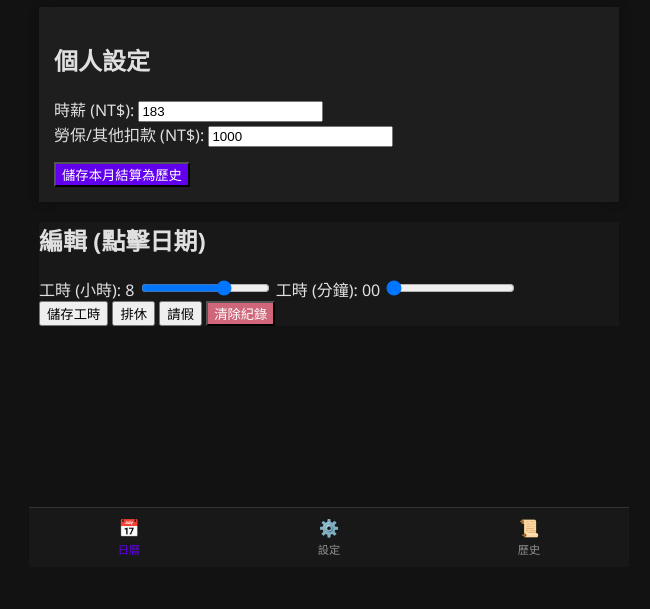
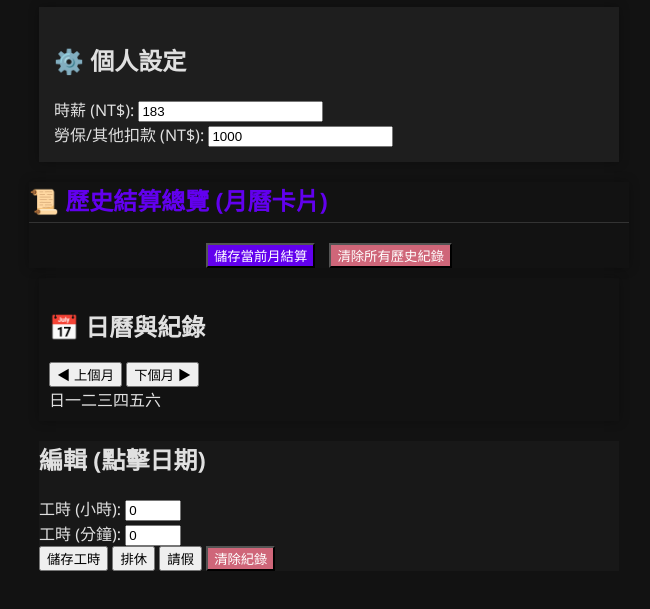
Before and after one commit to xiaocong107/salarytrack, a plain HTML site: page index.html in a window 1280 px wide. Shown: the part 233-842 px from the top of the page, without its empty margins (311-961 px from the left). Before the commit the page ends 800 px from the top, so only its background shows below. Drawn offline with Linux system fonts and the light colour scheme.

Commit message:
index.html

```diff
--- a/index.html
+++ b/index.html
@@ -3,7 +3,7 @@
 <head>
     <meta charset="UTF-8">
     <meta name="viewport" content="width=device-width, initial-scale=1.0">
-    <title>打工薪資紀錄器 - 極簡版</title>
+    <title>打工薪資紀錄器 - 最終穩定版</title>
     <link rel="stylesheet" href="styles.css">
 </head>
 <body>
@@ -29,7 +29,9 @@
         </header>
 
         <section class="settings-panel" id="settingsPage">
-            <h2>個人設定</h2>
+            <h2>⚙️ 個人設定</h2>
+
+            <div class="settings-content">
                 <div class="input-group">
                     <label for="hourlyRate">時薪 (NT$):</label>
                     <input type="number" id="hourlyRate" value="183" min="0" placeholder="設定您的時薪">
@@ -38,21 +40,25 @@
                     <label for="insuranceDeduction">勞保/其他扣款 (NT$):</label>
                     <input type="number" id="insuranceDeduction" value="1000" min="0" placeholder="每月固定扣款金額">
                 </div>
-             <button onclick="saveCurrentMonthSummary()" class="btn-primary" style="margin-top: 15px;">儲存本月結算為歷史</button>
+            </div>
         </section>
 
-        <section class="history-page page-content" id="historyPage">
-            <h2>📜 歷史紀錄總覽</h2>
-            <ul id="historyList">
-                </ul>
-            <button onclick="clearAllHistory()" class="btn-clear" style="margin-top: 20px;">清除所有歷史紀錄</button>
+        <section class="history-page" id="historyPage">
+            <h2>📜 歷史結算總覽 (月曆卡片)</h2>
+            <div id="historyGrid" class="history-grid-container">
+                </div>
+            <div style="text-align: center; margin-top: 20px;">
+                <button id="saveMonthlySummaryBtn" class="btn-primary" style="margin-right: 10px;">儲存當前月結算</button>
+                <button id="clearHistoryBtn" class="btn-clear">清除所有歷史紀錄</button>
+            </div>
         </section>
 
 
-        <main class="calendar-section page-content active" id="calendarPage">
+        <main class="calendar-section" id="calendarPage">
+            <h2>📅 日曆與紀錄</h2>
             <div class="calendar-nav">
-                <button onclick="changeMonth(-1)" class="nav-button">&#9664; 上個月</button>
-                <button onclick="changeMonth(1)" class="nav-button">下個月 &#9654;</button>
+                <button id="prevMonthBtn" class="nav-button">&#9664; 上個月</button>
+                <button id="nextMonthBtn" class="nav-button">下個月 &#9654;</button>
             </div>
 
             <div class="weekdays">
@@ -69,35 +75,31 @@
             <div id="currentLogInfo">
                 </div>
 
-            <div class="slider-inputs">
-                <label>工時 (小時): <span id="workHoursValue">8</span></label>
-                <input type="range" id="workHoursSlider" min="0" max="12" value="8" step="1" oninput="updateTimeDisplay()">
-
-                <label>工時 (分鐘): <span id="workMinutesValue">00</span></label>
-                <input type="range" id="workMinutesSlider" min="0" max="59" value="0" step="5" oninput="updateTimeDisplay()">
+            <div class="stepper-inputs">
+                <div class="input-group">
+                    <label for="workHoursInput">工時 (小時):</label>
+                    <input type="number" id="workHoursInput" value="0" min="0" max="12" step="1">
+                </div>
+                <div class="input-group">
+                    <label for="workMinutesInput">工時 (分鐘):</label>
+                    <input type="number" id="workMinutesInput" value="0" min="0" max="59" step="5">
+                </div>
             </div>
 
             <div class="action-buttons">
-                <button onclick="saveDailyLog('工時')" class="btn-save">儲存工時</button>
-                <button onclick="saveDailyLog('排休')" class="btn-leave">排休</button>
-                <button onclick="saveDailyLog('請假')" class="btn-leave">請假</button>
-                <button onclick="clearDailyLog()" class="btn-clear">清除紀錄</button>
+                <button id="saveWorkBtn" class="btn-save">儲存工時</button>
+                <button id="saveOffBtn" class="btn-leave">排休</button>
+                <button id="saveLeaveBtn" class="btn-leave">請假</button>
+                <button id="clearDayBtn" class="btn-clear">清除紀錄</button>
             </div>
         </section>
 
     </div>
 
-    <nav class="bottom-nav">
-        <button onclick="showPage('calendarPage')" class="nav-item active" id="nav-calendar">
-            <span class="nav-icon">📅</span>
-            <span class="nav-text">日曆</span>
-        </button>
-        <button onclick="showPage('settingsPage')" class="nav-item" id="nav-settings">
-            <span class="nav-icon">⚙️</span>
-            <span class="nav-text">設定</span>
-        </button>
-        <button onclick="showPage('historyPage')" class="nav-item" id="nav-history">
-            <span class="nav-icon">📜</span>
-            <span class="nav-text">歷史</span>
-        </button>
-    </nav>
+    <div id="dataStore" style="display:none;">
+        <input type="hidden" id="monthTracker">
+    </div>
+
+    <script src="script.js"></script>
+</body>
+</html>
```
Lines whose indentation alone changed are shown as unchanged.
